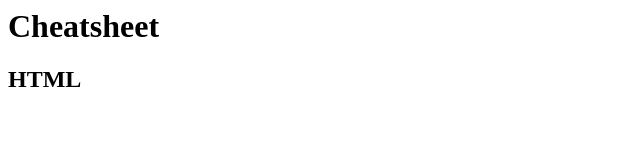
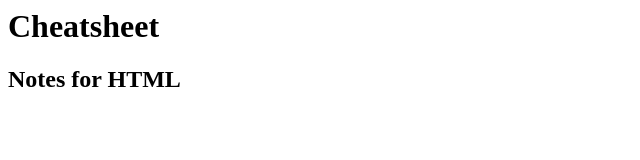
Before and after one commit to kairy11/cheatsheet, a plain HTML site: page index.html in a window 1280 px wide. Shown: the whole page, without its empty margins (0-640 px from the left). Drawn offline with Linux system fonts and the light colour scheme; files that its build step writes are made by us from their sources.

Commit message:
Update index.html

```diff
--- a/index.html
+++ b/index.html
@@ -6,6 +6,6 @@
 
   <body>
     <h1>Cheatsheet</h1>
-    <h2>HTML</h2>
+    <h2>Notes for HTML</h2>
   </body>
 </html>
```
